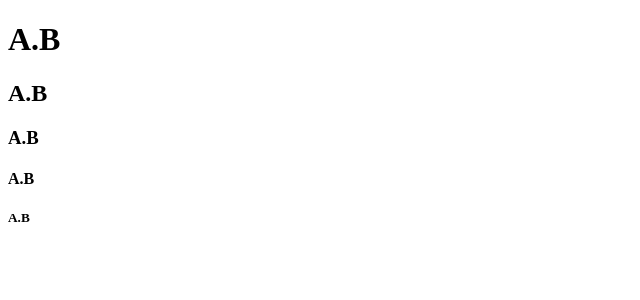
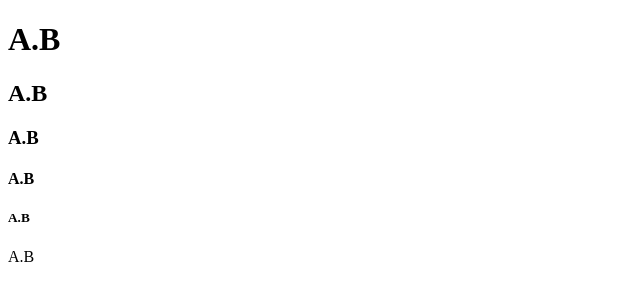
Before and after one commit to alimpty/abkkba, a plain HTML site: page Index.html in a window 1280 px wide. Shown: the full height of the page, 0-640 px from the left. Drawn offline with Linux system fonts and the light colour scheme.

Commit message:
third comit

```diff
--- a/Index.html
+++ b/Index.html
@@ -11,5 +11,6 @@
     <h3>A.B</h3>
     <h4>A.B</h4>
     <h5>A.B</h5>
+    <p>A.B</p>
 </body>
 </html>
```
